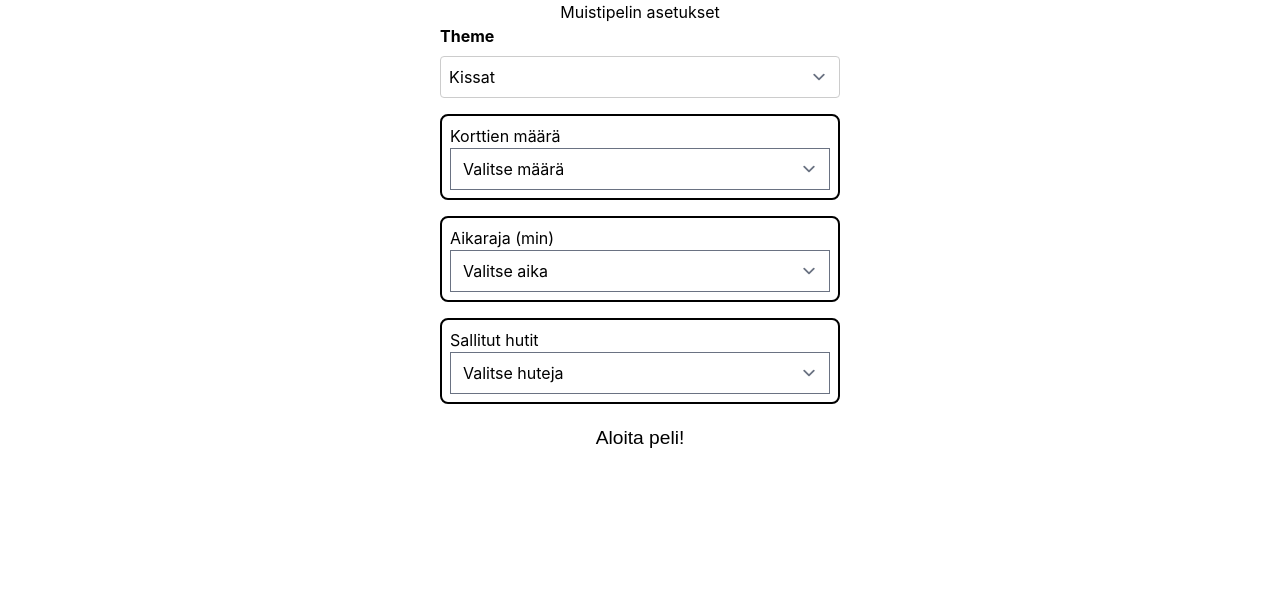
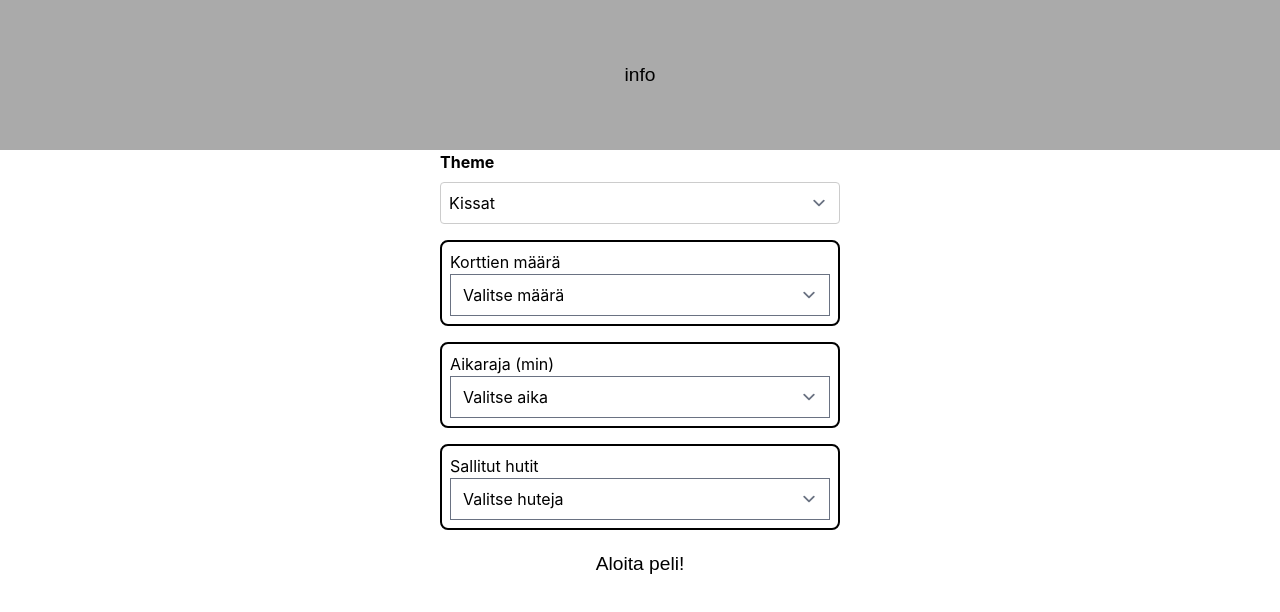
Before and after one commit to jamktiko/MuisTiko, a SvelteKit app in the folder muistiko/: page /settings in a window 1280 px wide. Shown: the top 612 px of the page. Built offline with nearby package versions, Linux system fonts and the light colour scheme.

Commit message:
header on every page fixed

```diff
--- a/muistiko/src/routes/+page.svelte
+++ b/muistiko/src/routes/+page.svelte
@@ -2,7 +2,10 @@
 	const aloitaPeli = () => {
 		window.location.href = '/settings';
 	};
+	import Header from '$lib/components/Header.svelte';
 </script>
+
+<Header></Header>
 
 <div class="landing-page">
 	<main class="main-content">
--- a/muistiko/src/routes/game/+page.svelte
+++ b/muistiko/src/routes/game/+page.svelte
@@ -13,6 +13,7 @@
 		turnOverCorrectPair
 	} from '$lib/state/gameState.svelte';
 	import { CARD_IMAGE_COVER_URL } from '$lib/constants';
+	import Header from '$lib/components/Header.svelte';
 
 	// Voidaan käyttää myöhemmin kun pitää lisätä muutakin teemaan kuin vain kortit
 	let theme = $derived(gameState.theme);
@@ -74,6 +75,8 @@
 	});
 </script>
 
+<Header></Header>
+
 <main>
 	<div class="App">
 		<button onclick={startNewGame}>Aloita alusta</button>
--- a/muistiko/src/routes/settings/+page.svelte
+++ b/muistiko/src/routes/settings/+page.svelte
@@ -5,6 +5,7 @@
 	import { resolve } from '$app/paths';
 	import { gameState, setTheme } from '$lib/state/gameState.svelte';
 	import type { Theme } from '$lib/state/gameState.svelte';
+	import Header from '$lib/components/Header.svelte';
 
 	interface Asetusvalikko {
 		teksti: string;
@@ -49,9 +50,7 @@
 	];
 </script>
 
-<header>
-	<h1>Muistipelin asetukset</h1>
-</header>
+<Header></Header>
 
 <div class="asetukset">
 	{#each asetukset as asetus (asetus.teksti)}
```
